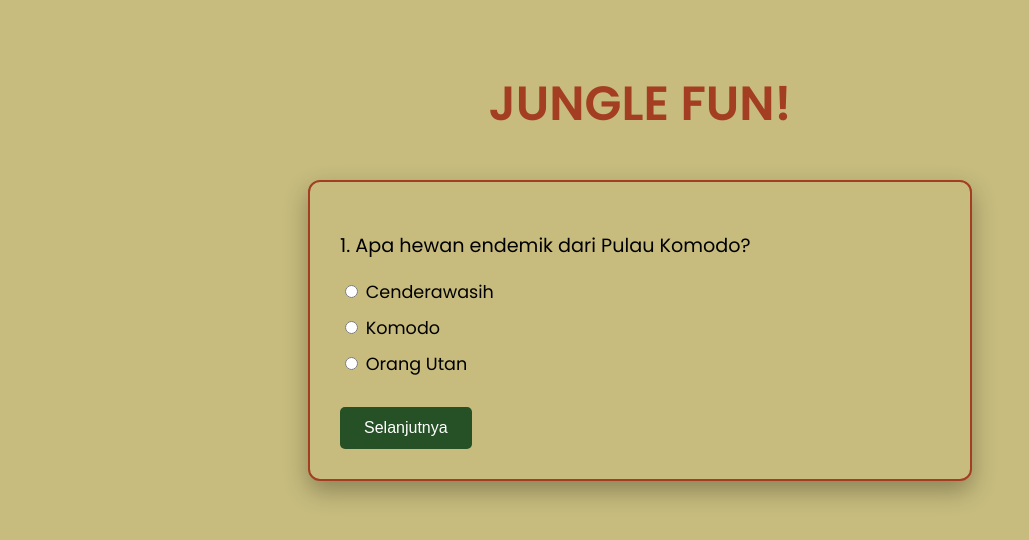
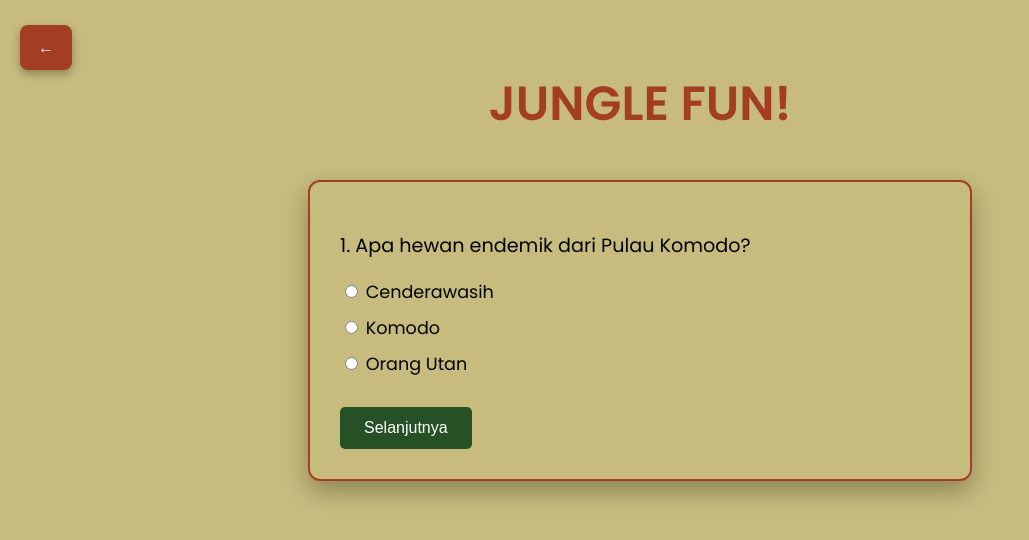
Before and after one commit to gladislp/week-4, a plain HTML site: page index3.html in a window 1280 px wide. Shown: the whole page, without its empty margins (0-1029 px from the left). Drawn offline with Linux system fonts and the light colour scheme.

Commit message:
index3.html

```diff
--- a/index3.html
+++ b/index3.html
@@ -13,6 +13,34 @@
             display: flex;
             flex-direction: column;
             align-items: center;
+        }
+
+        .back-button {
+            position: fixed;
+            top: 5px;
+            left: 20px;
+            background-color: #a33e22;
+            color: white;
+            border: none;
+            padding: 10px 18px;
+            border-radius: 8px;
+            font-family: 'Poppins', sans-serif;
+            font-weight: 600;
+            cursor: pointer;
+            box-shadow: 0 4px 10px rgba(0, 0, 0, 0.3);
+            z-index: 1000;
+            transition: background-color 0.3s ease;
+        }
+
+        .back-button:hover {
+            background-color: #872f19;
+        }
+
+        @media (max-width: 600px) {
+            .back-button {
+                padding: 8px 14px;
+                font-size: 14px;
+            }
         }
 
         h2 {
@@ -92,6 +120,8 @@
     </style>
 </head>
 <body>
+    <button class="back-button" onclick="history.back()">←</button>
+
     <h2>JUNGLE FUN!</h2>
 
     <div class="cards">
@@ -169,5 +199,6 @@
         document.getElementById('score-text').textContent = `Skor kamu: ${score} dari ${correctAnswers.length}`;
         }
     </script>
+
 </body>
 </html>
```
